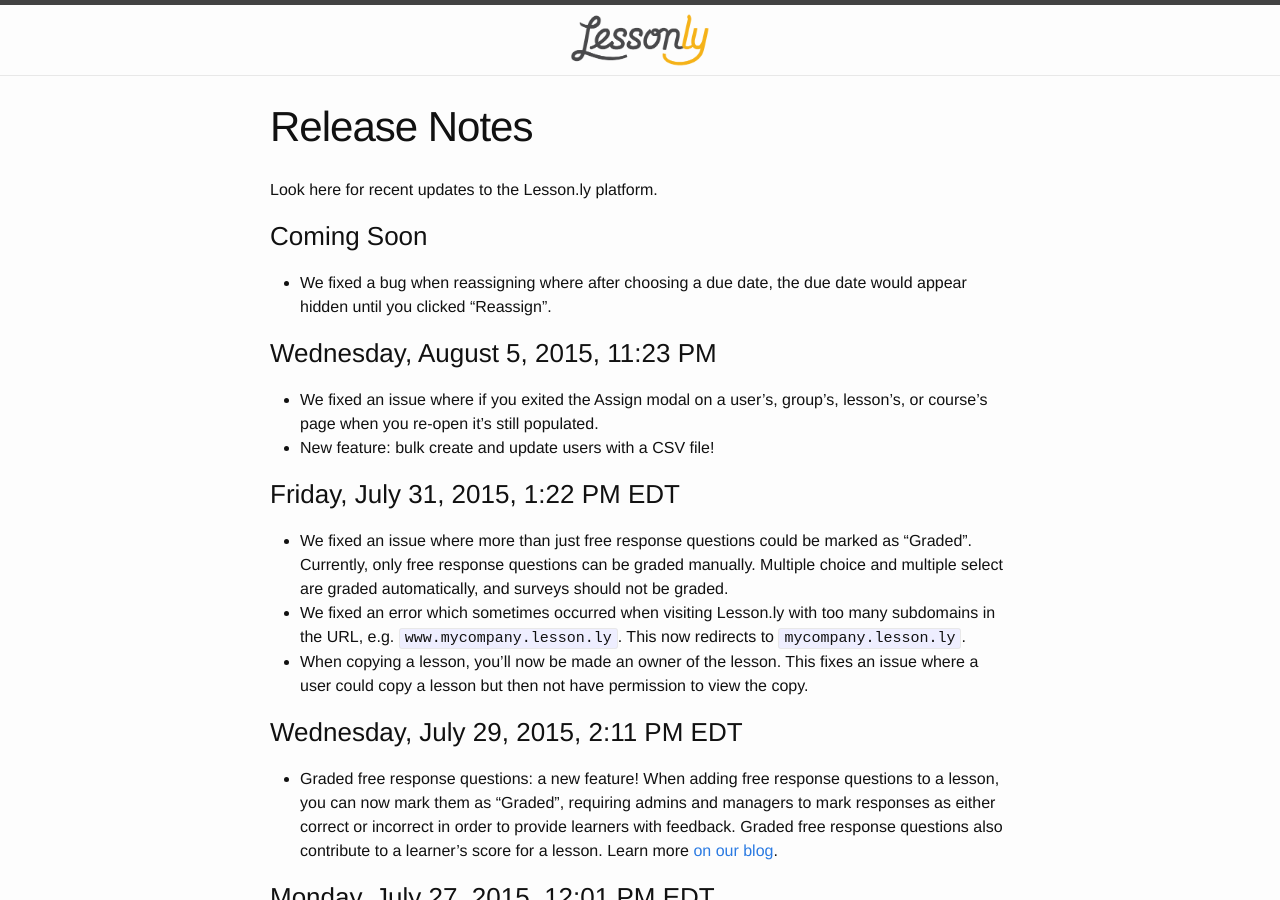
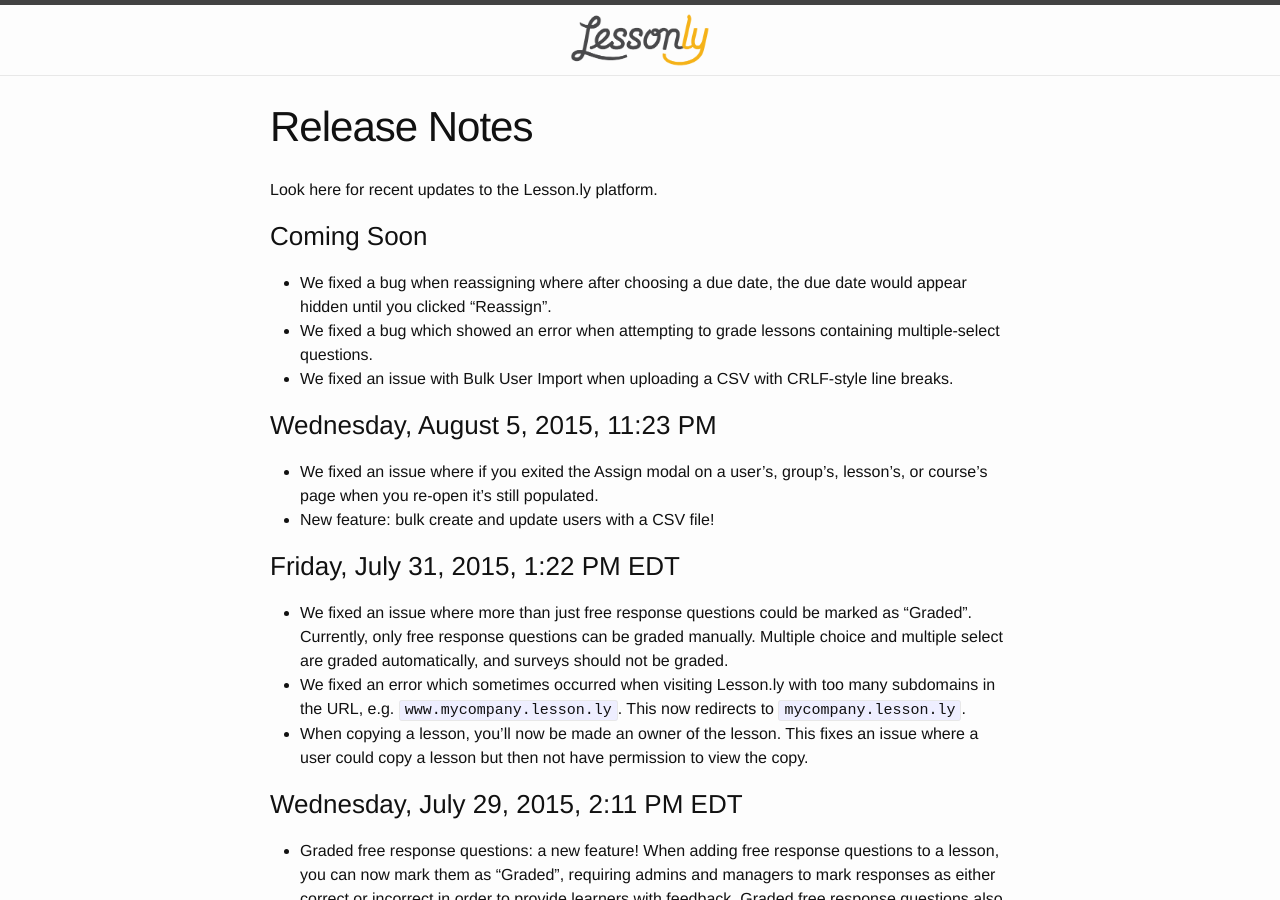
Before and after one commit to isabella232/lessonly.github.io, a Jekyll site: the page built from release-notes.md, in a window 1280 px wide and 900 px high. Built offline with Jekyll 4.4.1, drawn with Linux system fonts in a browser that asks for light colours.

Commit message:
Noted some bugfixes

```diff
--- a/release-notes.md
+++ b/release-notes.md
@@ -9,6 +9,8 @@
 ### Coming Soon
 
 - We fixed a bug when reassigning where after choosing a due date, the due date would appear hidden until you clicked "Reassign".
+- We fixed a bug which showed an error when attempting to grade lessons containing multiple-select questions.
+- We fixed an issue with Bulk User Import when uploading a CSV with CRLF-style line breaks.
 
 ### Wednesday, August 5, 2015, 11:23 PM
 
```
